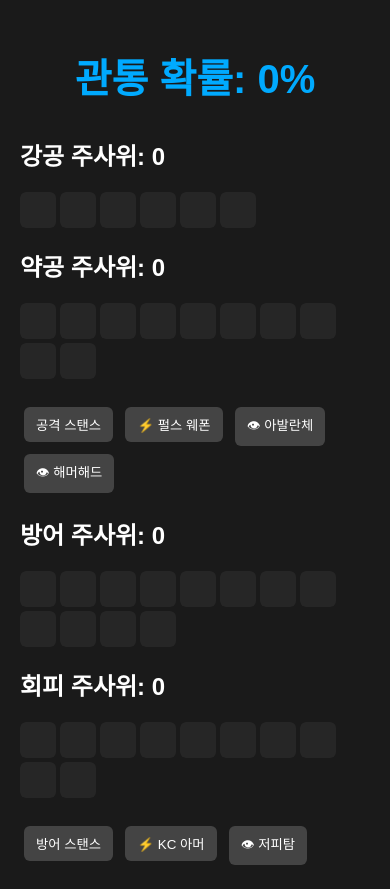
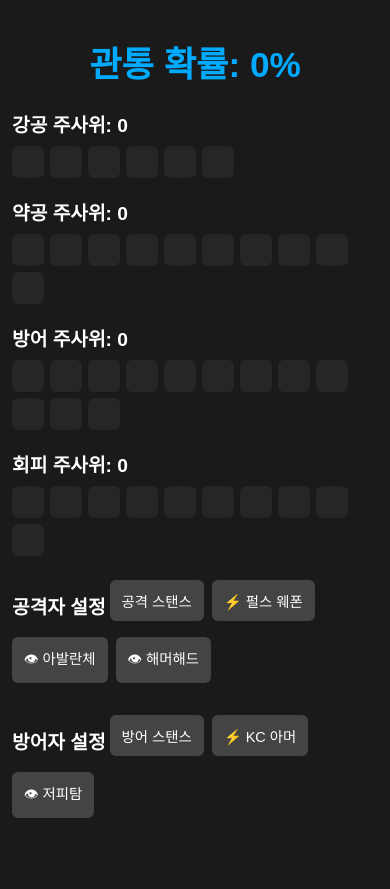
Before and after one commit to Andrea4595/dice-simulator, a plain HTML site: page index.html in a window 390 px wide. After the commit the page ends 858 px from the top, so only its background shows below. Drawn offline with Linux system fonts and the light colour scheme.

Commit message:
모바일 환경 최적화

```diff
--- a/index.html
+++ b/index.html
@@ -20,14 +20,6 @@
       <h2>약공 주사위: <span id="weakCount">0</span></h2>
       <div id="weakDisplay" class="dice-row"></div>
     </section>
-
-    <section id="attackOptions" class="toggle-group">
-      <button class="toggle-btn" data-opt="stance">공격 스탠스</button>
-      <button class="toggle-btn" data-opt="boltToStrong">⚡ 펄스 웨폰</button>
-      <button class="toggle-btn" data-opt="eyeToStrong">👁 아발란체</button>
-      <button class="toggle-btn" data-opt="eyeToWeak">👁 해머해드</button>
-    </section>
-
     <section>
       <h2>방어 주사위: <span id="blockCount">0</span></h2>
       <div id="blockDisplay" class="dice-row"></div>
@@ -37,7 +29,16 @@
       <div id="dodgeDisplay" class="dice-row"></div>
     </section>
 
+    <section id="attackOptions" class="toggle-group">
+      <h2>공격자 설정</h2>
+      <button class="toggle-btn" data-opt="stance">공격 스탠스</button>
+      <button class="toggle-btn" data-opt="boltToStrong">⚡ 펄스 웨폰</button>
+      <button class="toggle-btn" data-opt="eyeToStrong">👁 아발란체</button>
+      <button class="toggle-btn" data-opt="eyeToWeak">👁 해머해드</button>
+    </section>
+
     <section id="defenseOptions" class="toggle-group">
+      <h2>방어자 설정</h2>
       <button class="toggle-btn" data-opt="stance">방어 스탠스</button>
       <button class="toggle-btn" data-opt="boltToBlock">⚡ KC 아머</button>
       <button class="toggle-btn" data-opt="eyeToDodge">👁 저피탐</button>
--- a/main.js
+++ b/main.js
@@ -41,6 +41,12 @@ function renderDiceRow(type) {
       state[type] = i + 1;
       renderDiceRow(type);
     });
+    div.addEventListener("touchstart", (e) => {
+      isDragging = true;
+      dragType = type;
+      state[type] = i + 1;
+      renderDiceRow(type);
+    });
 
     div.addEventListener("mouseover", () => {
       if (isDragging && dragType === type) {
@@ -48,8 +54,27 @@ function renderDiceRow(type) {
         renderDiceRow(type);
       }
     });
+    div.addEventListener("touchmove", (e) => {
+      if (isDragging && dragType === type) {
+        const touch = e.touches[0];
+        const element = document.elementFromPoint(touch.clientX, touch.clientY);
+        if (element && element.dataset && element.dataset.index !== undefined && element.dataset.type === type) {
+          const newIndex = parseInt(element.dataset.index);
+          state[type] = newIndex + 1;
+          renderDiceRow(type);
+        }
+      }
+    });
 
     div.addEventListener("click", () => {
+      if (i + 1 === state[type]) {
+        state[type] = 0;
+      } else {
+        state[type] = i + 1;
+      }
+      renderDiceRow(type);
+    });
+    div.addEventListener("touchend", () => {
       if (i + 1 === state[type]) {
         state[type] = 0;
       } else {
@@ -122,7 +147,7 @@ function rollDice(sides) {
 }
 
 function simulate(opts) {
-  const iterations = 100000;
+  const iterations = 1000000;
   let penetrated = 0;
 
   const strongDice = ["강공", "강공", "강공", "강공", "빈 강공", "빈 약공", "눈", "번개"];
@@ -179,7 +204,7 @@ function simulate(opts) {
 
       if (opts.stanceDefense && face === "빈 쌍 방어") face = "쌍 방어";
       if (face === "번개" && opts.boltToBlock) face = "방어";
-      //if (face === "눈" && opts.eyeToDodge) face = "회피";
+      if (face === "눈" && opts.eyeToDodge) face = "회피";
 
       if (face === "방어") defBlocks.push("방어");
       if (face === "회피") defBlocks.push("회피");
--- a/style.css
+++ b/style.css
@@ -1,32 +1,42 @@
 
+* {
+  box-sizing: border-box;
+}
 body {
   background-color: #1a1a1a;
   color: white;
   font-family: sans-serif;
-  padding: 20px;
+  padding: 12px;
   margin: 0;
 }
 header {
   text-align: center;
-  margin-bottom: 32px;
+  margin-bottom: 20px;
 }
 h1#resultText {
-  font-size: 2.5rem;
+  font-size: 2.2rem;
   color: #0af;
+  word-break: keep-all;
 }
 main {
-  max-width: 800px;
+  max-width: 100%;
   margin: 0 auto;
+}
+section {
+  margin-bottom: 20px;
+}
+h2 {
+  font-size: 1.2rem;
+  margin-bottom: 8px;
 }
 .dice-row {
   display: flex;
-  gap: 4px;
-  margin-bottom: 16px;
   flex-wrap: wrap;
+  gap: 6px;
 }
 .dice {
-  width: 36px;
-  height: 36px;
+  width: 32px;
+  height: 32px;
   background-size: cover;
   border-radius: 6px;
   cursor: pointer;
@@ -35,13 +45,16 @@ main {
   background: #444;
   color: white;
   border: none;
-  padding: 8px 12px;
-  margin: 4px;
+  padding: 10px 12px;
+  margin: 4px 4px 8px 0;
   border-radius: 6px;
+  font-size: 0.9rem;
 }
 .toggle-btn.active {
   background: #0a84ff;
 }
 .toggle-group {
-  margin-top: 24px;
+  display: flex;
+  flex-wrap: wrap;
+  gap: 4px;
 }
```
